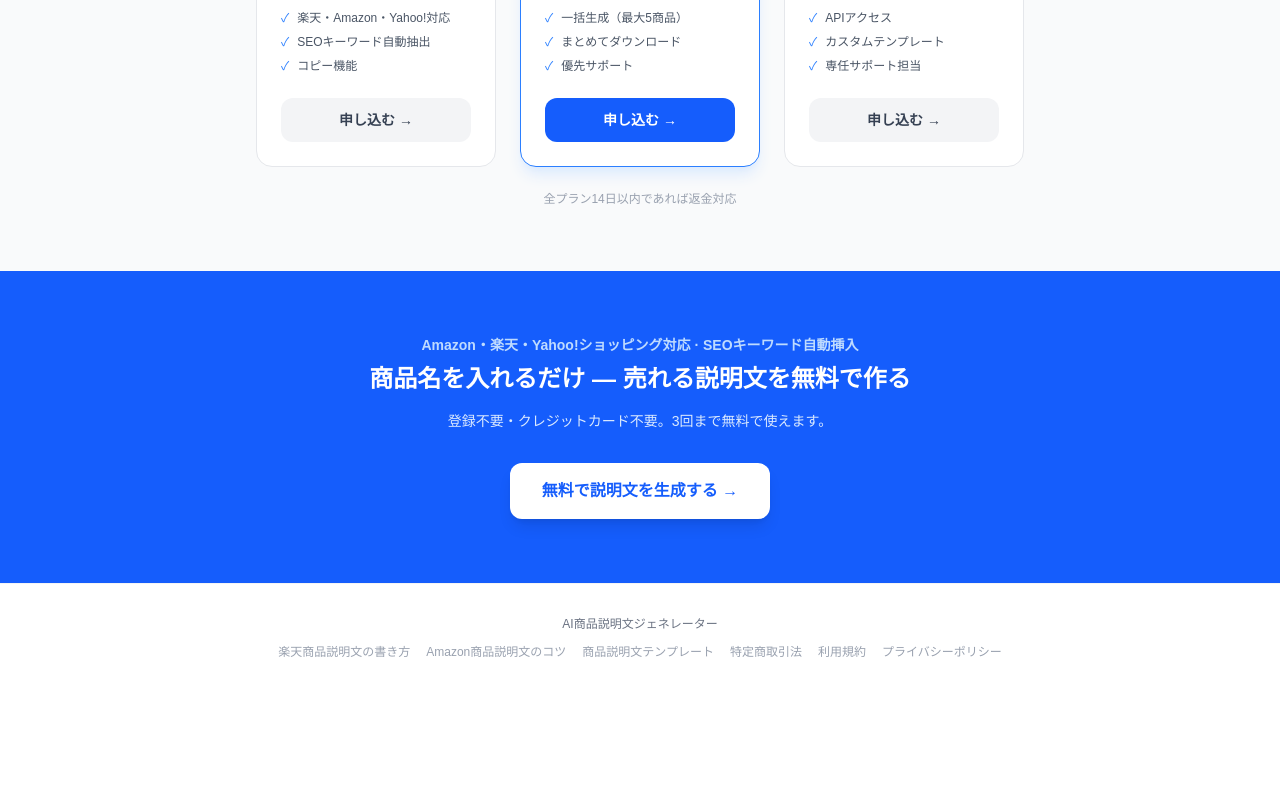
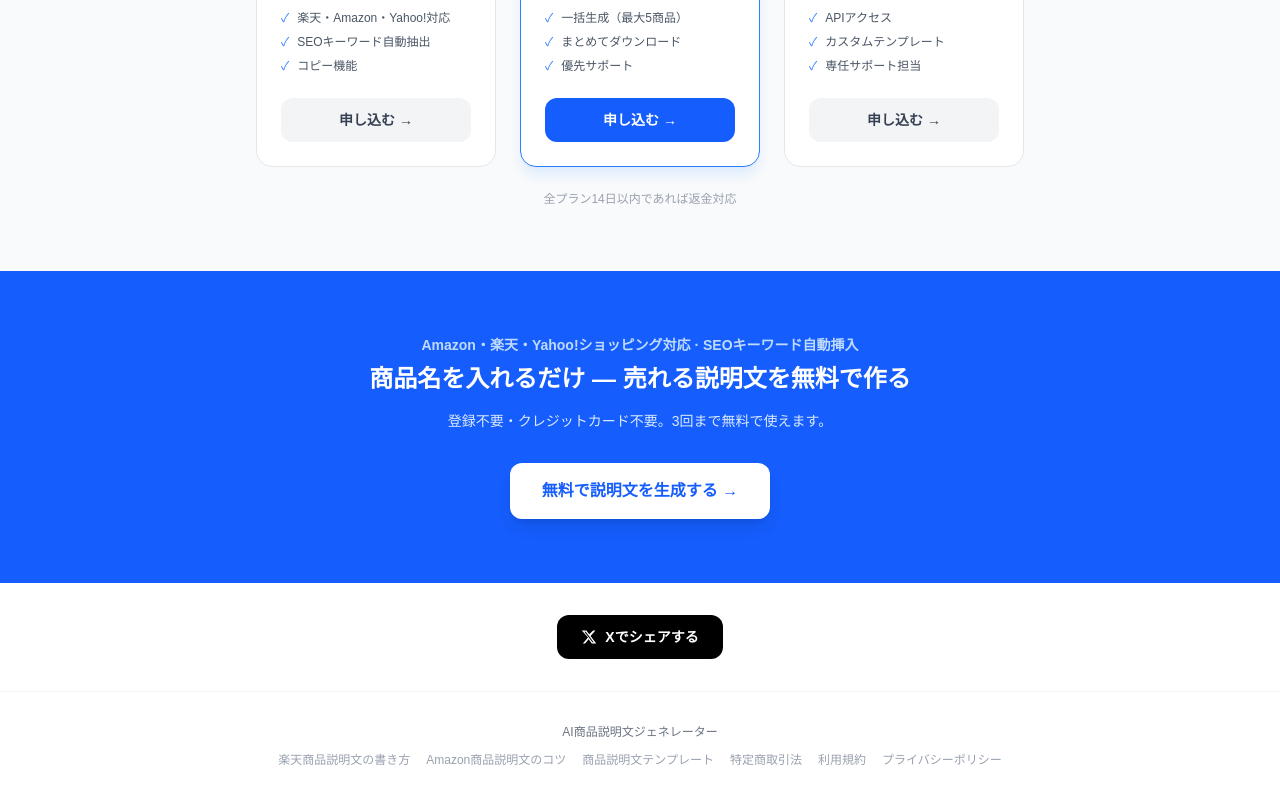
Before and after one commit to pokkori/ec-description-generator, a Next.js app: page / in a window 1280 px wide. Shown: the part 3681-4481 px from the top of the page. Before the commit the page ends 4373 px from the top, so only its background shows below. Built offline with nearby package versions, Linux system fonts and the light colour scheme.

Commit message:
feat(EC説明文): LPにXシェアボタン追加でスコア60→61

```diff
--- a/app/page.tsx
+++ b/app/page.tsx
@@ -339,6 +339,21 @@ export default function LandingPage() {
         </div>
       </section>
 
+      {/* X Share */}
+      <section className="py-8 px-6 max-w-3xl mx-auto text-center">
+        <a
+          href={"https://twitter.com/intent/tweet?text=" + encodeURIComponent("EC説明文生成AI — 商品名・特徴を入力するだけでAIがEC向け販売説明文を自動生成📦 ネットショップ出品者に超便利！ → https://ec-description-generator.vercel.app #EC説明文 #ネットショップ #AI")}
+          target="_blank"
+          rel="noopener noreferrer"
+          className="inline-flex items-center gap-2 bg-black hover:bg-gray-800 text-white font-bold py-3 px-6 rounded-xl text-sm transition-colors"
+        >
+          <svg viewBox="0 0 24 24" className="w-4 h-4 fill-current">
+            <path d="M18.244 2.25h3.308l-7.227 8.26 8.502 11.24H16.17l-4.714-6.231-5.401 6.231H2.744l7.73-8.835L1.254 2.25H8.08l4.253 5.622zm-1.161 17.52h1.833L7.084 4.126H5.117z"/>
+          </svg>
+          Xでシェアする
+        </a>
+      </section>
+
       {/* スティッキーモバイルCTA */}
       <div className="fixed bottom-0 left-0 right-0 bg-white border-t border-blue-200 px-4 py-3 z-40 sm:hidden shadow-lg">
         <Link href="/tool" className="block w-full bg-blue-600 hover:bg-blue-700 text-white font-black text-center py-3.5 rounded-xl text-sm">
```
